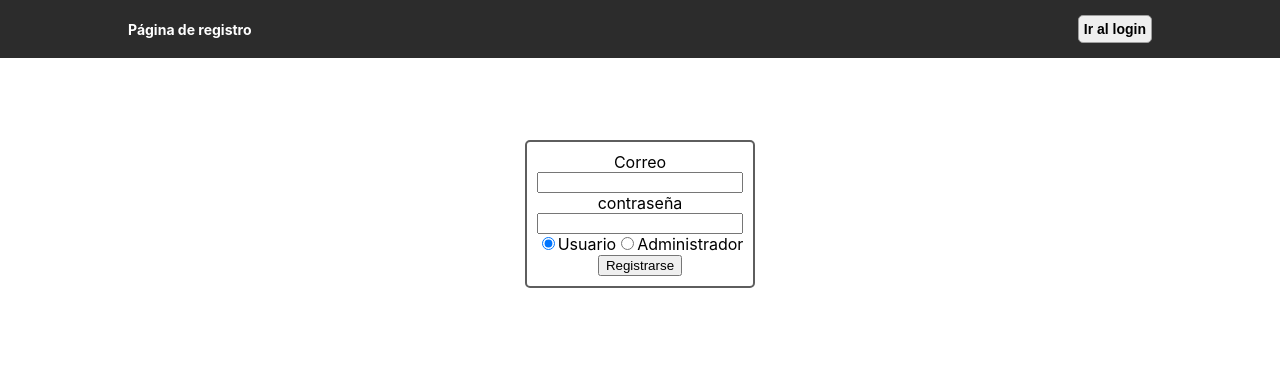
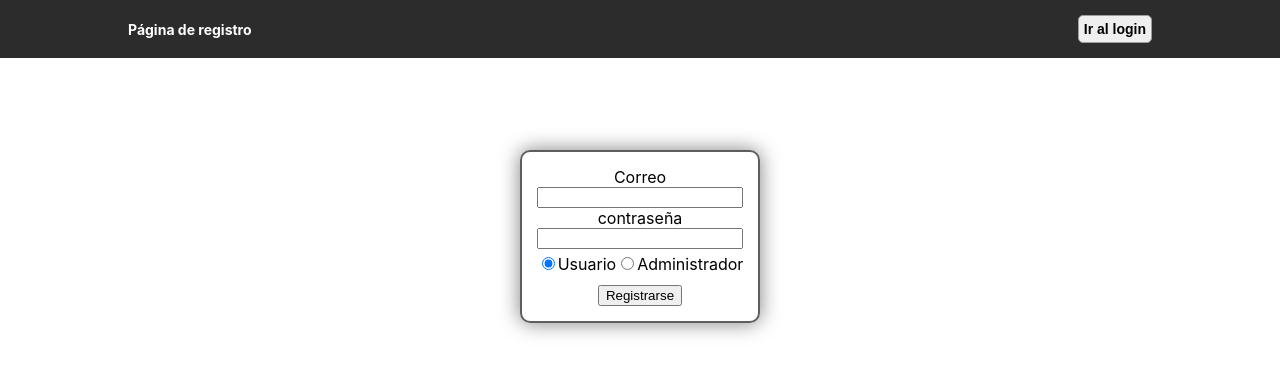
Before and after one commit to ManuelAleCortes/proyecto-final-web, a React (Create React App) app: page /registro in a window 1280 px wide. Shown: the top 374 px of the page. Built offline with nearby package versions, Linux system fonts and the light colour scheme.

Commit message:
Segundo avance estilo páginas
Se mejoró la forma en que la información se presenta en las páginas.

```diff
--- a/src/componentes/createTorneo.jsx
+++ b/src/componentes/createTorneo.jsx
@@ -6,14 +6,16 @@ import ActualizarTorneo from '../componentes/actualizarTorneo';
 import { dataBase } from "../baseDatos/fireBase";
 import { useState } from "react";
 export default function CreateTorneo({dataTorneo}) {
-    //const { nombre, fechaLimite, imagen, cantidadMax, numParticipantes, participantes, id } = dataTorneo;
-    const { nombre, fechaLimite, imagen, cantidadMax, numParticipantes, id } = dataTorneo;
+    const { nombre, fechaLimite, imagen, cantidadMax, numParticipantes, id, participantes} = dataTorneo;
     const [modalVisible, setModalVisible] = useState(false);
-
+    // Estado local para controlar si se muestra la lista desplegable
+    const [mostrarLista, setMostrarLista] = useState(false);
     const openModal = () => {
       setModalVisible(true);
     };
-
+    const toggleLista = () => {
+        setMostrarLista(!mostrarLista);
+      };
     const closeModal = () => {
       setModalVisible(false);
     };
@@ -48,7 +50,18 @@ export default function CreateTorneo({dataTorneo}) {
                 <div className="title-fecha">
                     <span style={{ color: "black", fontSize: "13px", fontWeight: "bold"}}>{`Numero de participantes actuales: ${numParticipantes}`}</span>
                 </div>
+                <button id="boton-lista" onClick={toggleLista}>
+                    {mostrarLista ? 'Ocultar Participantes ▲' : 'Mostrar Participantes ▼'}
+                </button>
 
+                {/* Lista desplegable */}
+                {mostrarLista && (
+                    <ul id="contenedor-lista">
+                    {participantes.map((participante, index) => (
+                    <li id="contenedor-texto" key={index}>{participante}</li>
+                    ))}
+                </ul>
+            )}
             <div id="botones-bajos">
                 <button className="boton-admin" onClick={openModal}>
                     <span style={{ color: "black", fontSize: "15px", fontWeight: "bold"}}>{modificar}</span>
--- a/src/componentes/formularioTorneo.jsx
+++ b/src/componentes/formularioTorneo.jsx
@@ -2,7 +2,7 @@ import React, { useState } from 'react';
 import "../componentesStyle/paginas.css";
 //import { agregarTorneo } from "../state/listaSlice";
 import { useDispatch} from 'react-redux';
-import { app, auth, dataBase, imageDb} from '../baseDatos/fireBase';
+import { dataBase, imageDb} from '../baseDatos/fireBase';
 import { ref, uploadBytes , getDownloadURL} from 'firebase/storage';
 import { addTorneo, obtenerTodosLosTorneos } from "../baseDatos/metodos";
 export default function FormularioTorneo({ onClose }) {
@@ -26,7 +26,10 @@ export default function FormularioTorneo({ onClose }) {
             setError('Todos los campos son obligatorios');
             return;
           }
-
+          if (cantidadMax <= 1) {
+            setError('La cantidad maxima de participantes debe ser mayor a 1');
+            return;
+          }
           try{
             let imagenUrl = null;
             if (imagen) {
--- a/src/componentesStyle/createTorneo.css
+++ b/src/componentesStyle/createTorneo.css
@@ -65,3 +65,43 @@
 .boton-adminE:hover {
     background-color: #cd6969;
 }
+#contenedor-lista{
+    margin: 0;
+    list-style-type: none;
+    padding: 0;
+    max-height: 2.3em; /* Altura máxima para aproximadamente 3 líneas (3 * 1.5em) */
+  overflow-y: auto; /* Agregar scroll vertical si excede la altura */
+}
+/*---------------------------------------------------------------------------------------------------------------------*/
+  #contenedor-lista::-webkit-scrollbar {
+    width: 8px; /* Ancho del scrollbar */
+  }
+
+  #contenedor-lista::-webkit-scrollbar-track {
+    background: #9accff; /* Color de fondo del track */
+    border-radius: 5px; /* Bordes redondeados */
+  }
+
+  #contenedor-lista::-webkit-scrollbar-thumb {
+    background: #6773ff; /* Color del thumb */
+    border-radius: 5px; /* Bordes redondeados */
+  }
+
+  #contenedor-lista::-webkit-scrollbar-thumb:hover {
+    background: #4655ff; /* Color del thumb al pasar el ratón */
+  }
+/*---------------------------------------------------------------------------------------------------------------------*/
+#contenedor-texto{
+    text-align: start;
+    color: #000000;
+    font-weight: bold;
+    font-size: 13px;
+}
+#boton-lista{
+    border-radius: 5px;
+      background-color: #678aff;
+      cursor: pointer;
+}
+#boton-lista:hover{
+      background-color: #84a1ff;
+}
--- a/src/componentesStyle/paginas.css
+++ b/src/componentesStyle/paginas.css
@@ -8,9 +8,11 @@
   }
   #pagina-contenido{
     display: flex;
-    justify-content: center;
-    margin-top: 100px;
-
+    justify-content: start;
+    align-items: start;
+    flex-direction: row;
+    width: 100%;
+      height: 100vh;
   }
   /*-------------------------Users-----------------------*/
   #pagina-users{
@@ -20,15 +22,17 @@
       padding: 0;
       display: flex;
       justify-content: center;
-      align-items: center;
+      align-items: start;
       background-color: #e4cfb6;
   }
   #pagina-contenido-users{
+    padding-top: 75px;
     display: flex;
     justify-content: center;
+    background-color: #e4cfb6;
   }
  #pagina-contenido-contenedor-users{
-  padding-top: 40px;
+
   width: 100%;
   display: flex;
   flex-direction: column;
@@ -52,22 +56,24 @@
   /*************************Users************************/
   /*-------------------------Admin-----------------------*/
   #pagina-admin{
+
     width: 100%;
       height: 100vh;
       margin: 0;
       padding: 0;
       display: flex;
       justify-content: center;
-      align-items: center;
+      align-items: start;
       background-color: #afccee;
   }
   #pagina-contenido-admin{
+    padding-top: 60px;
     display: flex;
     justify-content: center;
-    background-color: #afccee;
+
   }
  #pagina-contenido-contenedor-admin{
-  padding-top: 60px;
+
   width: 100%;
   display: flex;
   flex-direction: column;
@@ -89,6 +95,7 @@
   background-color: #b9b9b9;
   }
   #boton-crear{
+    margin: 20px;
     border-radius: 10px;
     padding: 4px;
     border: 2px solid #2c2c2c;
@@ -101,13 +108,13 @@
   }
   /*************************Admin************************/
   #pagina-contenido-contenedor{
-    padding-top: 40px;
+    padding-top: 150px;
     width: 100%;
     display: flex;
-    flex-direction: column;
+    flex-direction: row;
     justify-content: space-around;
     align-content: center;
-    align-items: center;
+    align-items: start;
   }
   #pagina-contenido-contenedor-content{
 
@@ -125,9 +132,10 @@
     flex-direction: column;
     justify-content: center;
     align-content: center;
-
+    padding-bottom: 10px;
   }
   #form-content1{
+
     display: flex;
     flex-direction: column;
     justify-content: center;
@@ -139,12 +147,16 @@
     justify-content: center;
     align-content: center;
   }
+  #form-content3{
+    padding-top: 5px;
+  }
   #form-content{
     /*background-color: blue;*/
     /*color: white;*/
     border: 2px solid rgb(94, 94, 94);
-    padding: 10px;
-    border-radius: 5px;
+    padding: 15px;
+    border-radius: 10px;
+    box-shadow: 0px 0px 20px rgba(0, 0, 0, 0.5);
   }
   #contenido-torneos{
     width: 100%;
--- a/src/paginas/login.jsx
+++ b/src/paginas/login.jsx
@@ -1,18 +1,15 @@
-import React, { useState } from 'react';
+import React from 'react';
 import Menu from "../componentes/menu";
 import "../componentesStyle/paginas.css";
 import { signInWithEmailAndPassword } from "firebase/auth";
-import { useNavigate } from 'react-router-dom';
-import { app, auth, dataBase} from '../baseDatos/fireBase';
-import PageUser from './pageUser';
-import {useSubmit, Form} from "react-router-dom";
-import { BrowserRouter as Router, Route } from 'react-router-dom';
+
+import { auth, dataBase} from '../baseDatos/fireBase';
+
 import { getDoc, doc } from 'firebase/firestore';
-import { actualizarUsuario } from "../state/listaSlice";
-import { useDispatch} from 'react-redux';
+
 
 export default function Login() {
-  const dispatch = useDispatch();
+
   const submitHandler = async (e) => {
     e.preventDefault();
       const correo = e.target.emailField.value;
@@ -26,7 +23,7 @@ export default function Login() {
           const userData = userDoc.data();
 
           if (userData) {
-            const { rol, email } = userData;
+            const { rol } = userData;
             // Redirigir basado en el rol del usuario
 
             if (rol === "administrador") {
@@ -66,7 +63,7 @@ export default function Login() {
                       <div id="form-content2"></div>
                           <label htmlFor="passwordField">contraseña</label>
                           <input type="password" id="passwordField"/>
-                      </div>
+                  </div>
 
                   <button type="submit">Iniciar sesión</button>
 
--- a/src/paginas/pageAdmin.jsx
+++ b/src/paginas/pageAdmin.jsx
@@ -72,12 +72,10 @@ export default function PageAdmin() {
           <>
         <div id="pagina-contenido-admin">
           <div id="pagina-contenido-contenedor-admin">
+            <button id="boton-crear" onClick={openModal}>
+                <span style={{ color: "black", fontSize: "15px", fontWeight: "bold"}}>{crear}</span>
+            </button>
           <div id="contenido-torneos">
-              <button id="boton-crear" onClick={openModal}>
-                <span style={{ color: "black", fontSize: "15px", fontWeight: "bold"}}>{crear}</span>
-              </button>
-              <br/>
-
               {modalVisible && <FormularioTorneo onClose={closeModal} />}
               <div id="contenedor-torneos">
 
@@ -89,16 +87,14 @@ export default function PageAdmin() {
 
             <p>Usuario: {email}</p>
             <p>Rol: {rol}</p>
-            <button onClick={handleLogout}>Log out</button>
+            <button id="log-out" onClick={handleLogout}>Log out</button>
 
           </div>
         </div>
         </>
         ) : (
           <>
-        <br/>
-        <br/>
-        <br/>
+
 
         <p>Usted no poseé una cuenta</p>
 
```
